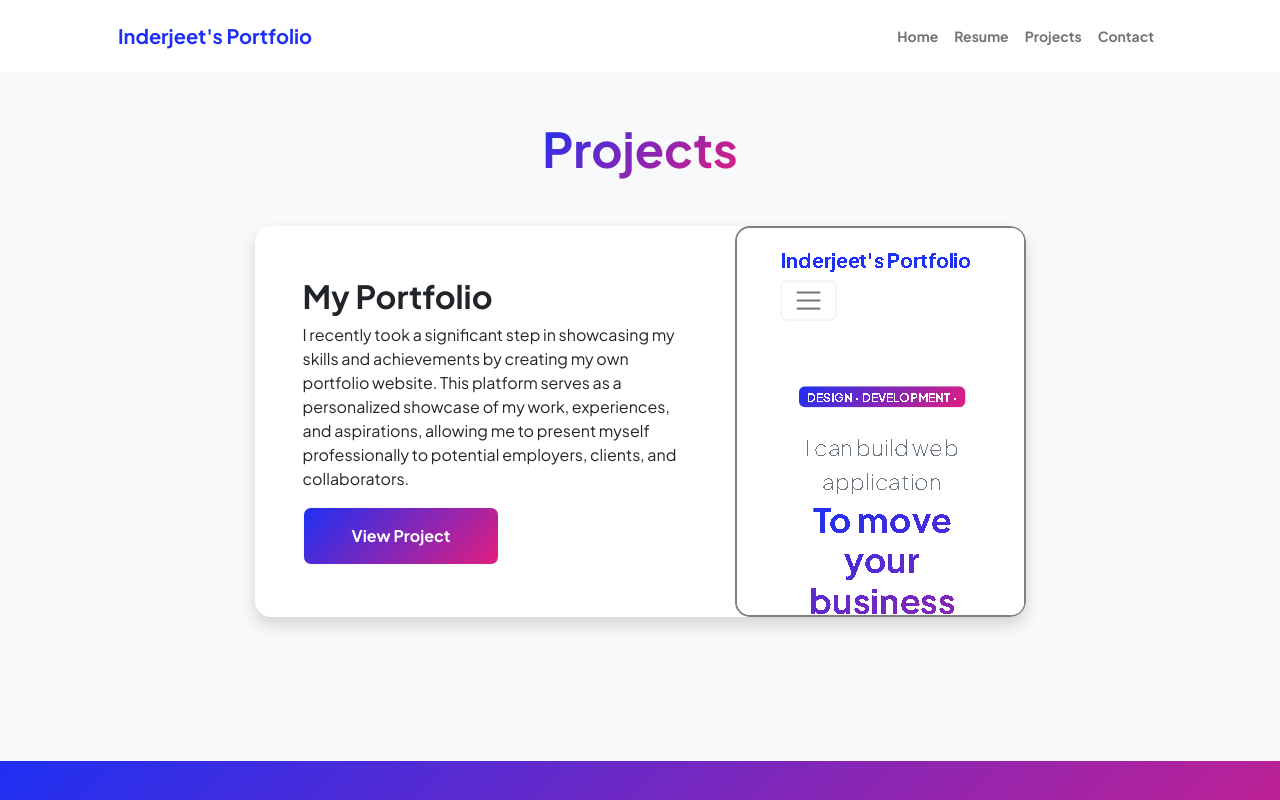
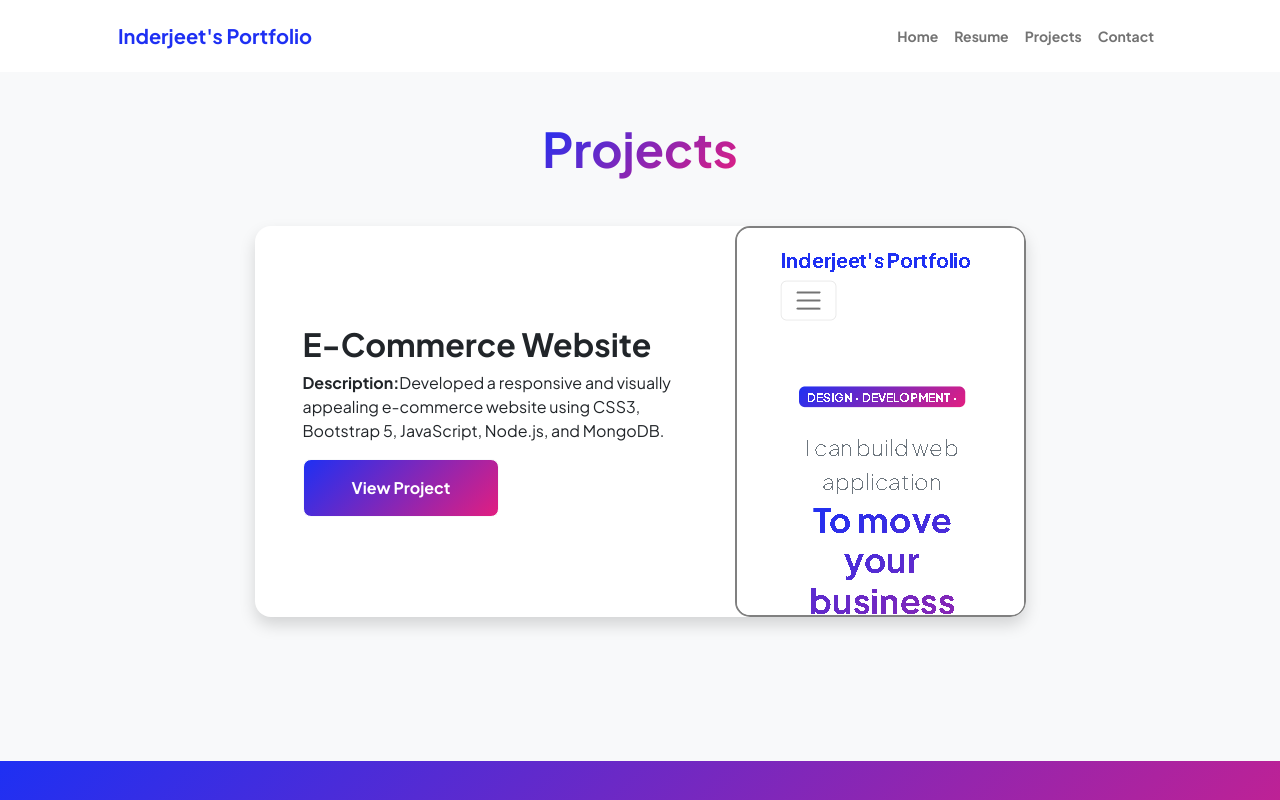
Before and after one commit to sonu8826/MyPortfolio, a plain HTML site: page projects.html in a window 1280 px wide. Shown: the top 800 px of the page. Drawn offline with nearby package versions, Linux system fonts and the light colour scheme.

Commit message:
submit changes

```diff
--- a/projects.html
+++ b/projects.html
@@ -47,8 +47,8 @@
                                 <div class="card-body p-0">
                                     <div class="d-flex align-items-center">
                                         <div class="p-5">
-                                            <h2 class="fw-bolder">My Portfolio</h2>
-                                            <p>I recently took a significant step in showcasing my skills and achievements by creating my own portfolio website. This platform serves as a personalized showcase of my work, experiences, and aspirations, allowing me to present myself professionally to potential employers, clients, and collaborators. </p>
+                                            <h2 class="fw-bolder">E-Commerce Website</h2>
+                                            <p><b>Description:</b>Developed a responsive and visually appealing e-commerce website using CSS3, Bootstrap 5, JavaScript, Node.js, and MongoDB.</p>
                                             <!--New Button Added In this Section-->
                                             <a class="btn btn-outline-light btn-lg px-5 py-3 fs-6 fw-bolder bg-gradient-primary-to-secondary text-white" href="#">View Project</a>
                                         </div>
```
Also changed, not shown: resume.html (+1 -1 lines), 1 other file.
